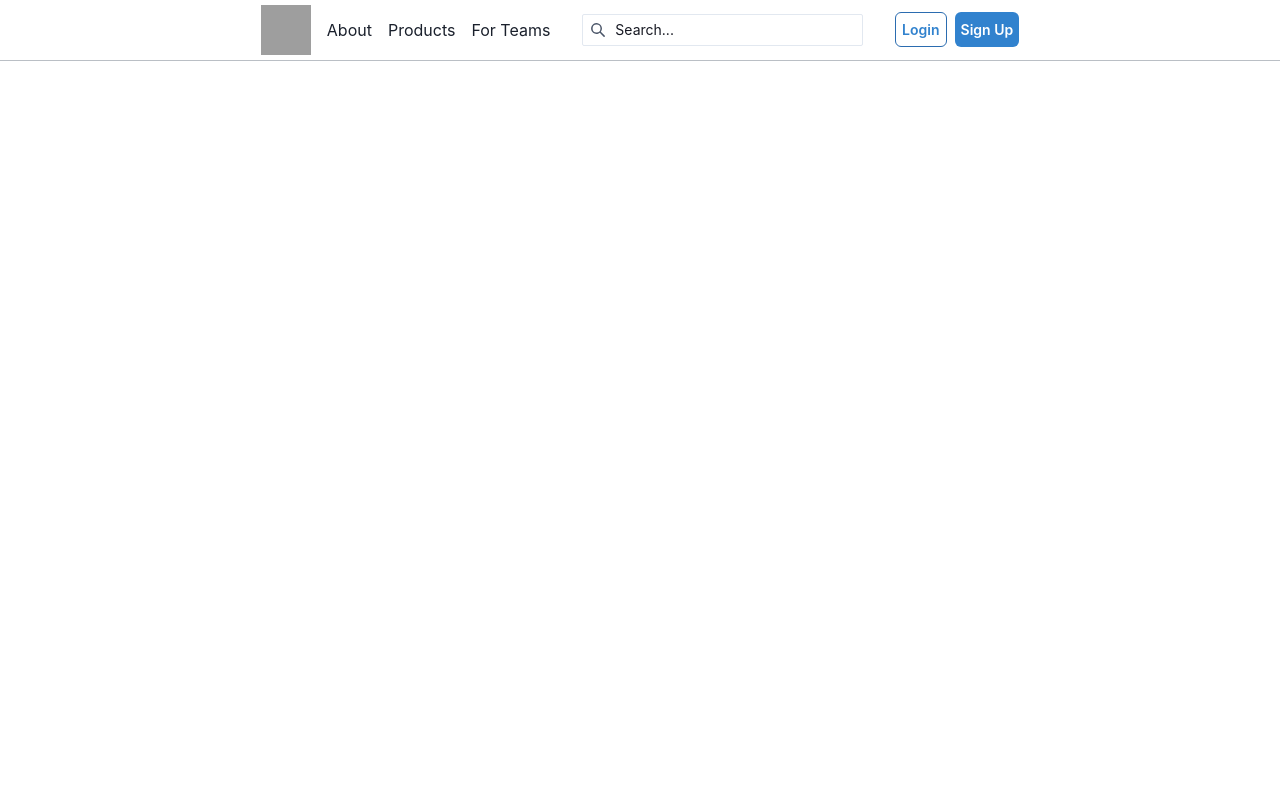
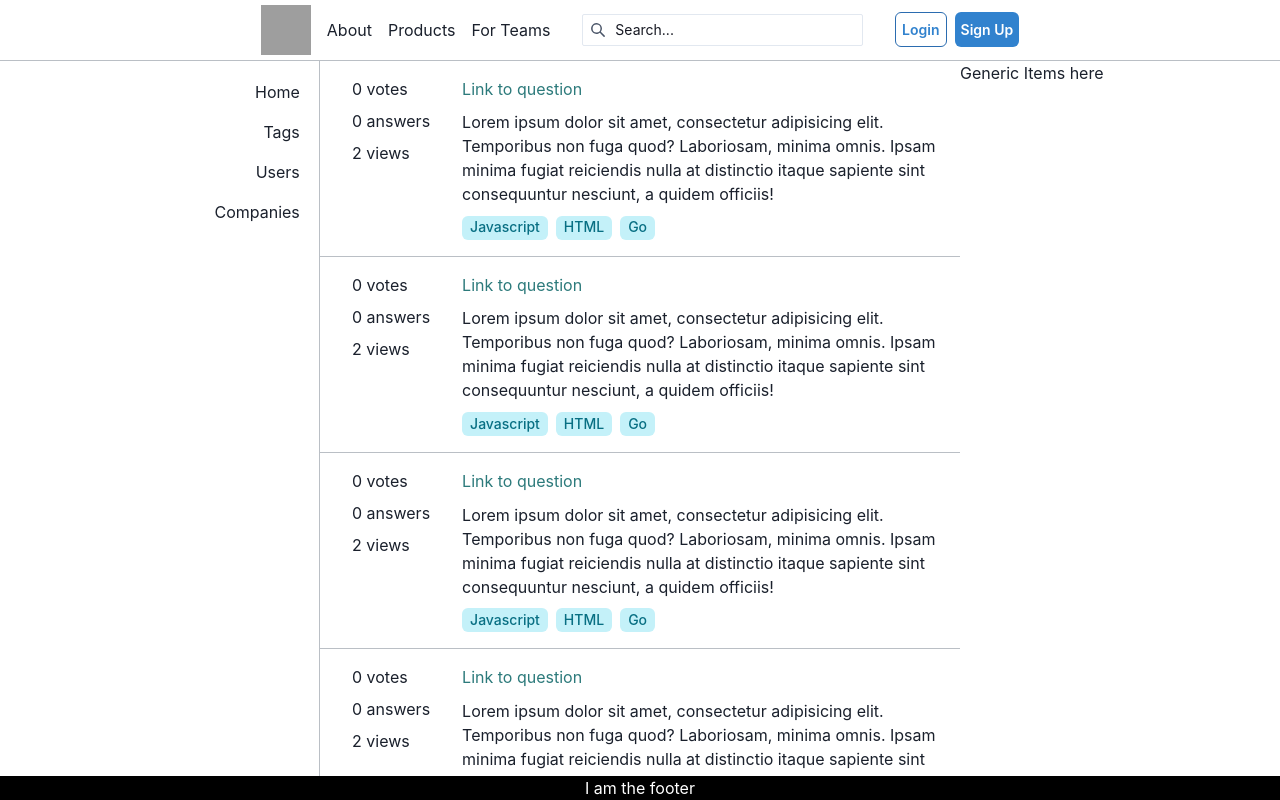
Before and after one commit to Qbreek/React-Overflow, a React (Vite) app: page / in a window 1280 px wide. Built offline with nearby package versions, Linux system fonts and the light colour scheme; grey boxes are pictures that could not be loaded; the HTML template or start-up script is replaced by a standard one.

Commit message:
Add Questions component and App layout

```diff
--- a/src/App.css
+++ b/src/App.css
@@ -0,0 +1,43 @@
+#app {
+    height: 100vh;
+    display: grid;
+    grid-template-columns: 25% auto 25%;
+    grid-template-rows: auto 1fr auto;
+    grid-template-areas:
+        'header header header'
+        'nav main section'
+        'footer footer footer';
+}
+
+#app > header {
+    grid-area: header;
+}
+
+#app > nav {
+    grid-area: nav;
+}
+
+#app > main {
+    grid-area: main;
+    overflow: auto;
+    overflow-y: scroll;
+    scrollbar-width: none; /* Firefox */
+    -ms-overflow-style: none; /* Internet Explorer 10+ */
+}
+
+main::-webkit-scrollbar {
+    /* WebKit */
+    width: 0;
+    height: 0;
+}
+
+#app > section {
+    grid-area: section;
+}
+
+#app > footer {
+    grid-area: footer;
+    background-color: black;
+    color: white;
+    text-align: center;
+}
--- a/src/App.tsx
+++ b/src/App.tsx
@@ -1,11 +1,38 @@
 import { ChakraProvider } from '@chakra-ui/react';
 import { Header } from './Header';
+import './App.css';
+import { Question } from './Question';
+import { SidebarNav } from './SidebarNav';
+import { Footer } from './Footer';
+import { SidebarItems } from './SidebarItems';
 
 function App() {
     return (
         <>
             <ChakraProvider>
-                <Header />
+                <div id="app">
+                    <Header />
+                    <SidebarNav />
+                    <main>
+                        {/* Router Outlet here */}
+                        <Question />
+                        <Question />
+                        <Question />
+                        <Question />
+                        <Question />
+                        <Question />
+                        <Question />
+                        <Question />
+                        <Question />
+                        <Question />
+                        <Question />
+                        <Question />
+                        <Question />
+                        <Question />
+                    </main>
+                    <SidebarItems />
+                    <Footer />
+                </div>
             </ChakraProvider>
         </>
     );
--- /dev/null
+++ b/src/Footer.tsx
@@ -0,0 +1,3 @@
+export function Footer() {
+    return <footer>I am the footer</footer>;
+}
--- a/src/Header.css
+++ b/src/Header.css
@@ -1,7 +1,8 @@
-header {
+.app-header {
     display: flex;
     border-bottom: 1px solid #babfc5;
     justify-content: center;
+    background-color: white;
 }
 
 .header-items-container {
@@ -23,7 +24,7 @@ header {
     display: none;
 }
 
-nav {
+.header-nav {
     display: flex;
     justify-content: center;
     gap: 0.5rem;
@@ -58,7 +59,7 @@ nav {
         gap: 0.5rem;
     }
 
-    nav {
+    .header-nav {
         display: none;
     }
 }
--- a/src/Header.tsx
+++ b/src/Header.tsx
@@ -16,7 +16,7 @@ import {
 
 export function Header() {
     return (
-        <header>
+        <header className="app-header">
             <section className="header-items-container">
                 <ul className="desktop-list-anchors">
                     <Link>
@@ -70,7 +70,7 @@ export function Header() {
                         _placeholder={{ color: 'gray.900' }}
                     />
                 </InputGroup>
-                <nav className="desktop-nav">
+                <nav className="header-nav">
                     <Link
                         style={{
                             display: 'inline-flex',
--- /dev/null
+++ b/src/Question.css
@@ -0,0 +1,23 @@
+.question-item {
+    display: flex;
+    border-bottom: 1px solid #babfc5;
+    gap: 2rem;
+    padding: 1rem 0 1rem 2rem;
+}
+
+.question-item-statistics {
+    display: flex;
+    flex-direction: column;
+    list-style: none;
+    gap: 0.5rem;
+}
+
+.question-item-body {
+    display: flex;
+    flex-direction: column;
+    gap: 0.6rem;
+}
+
+.question-item-statistics > li {
+    white-space: nowrap;
+}
--- /dev/null
+++ b/src/Question.tsx
@@ -0,0 +1,27 @@
+import { Flex, Link, Tag } from '@chakra-ui/react';
+import './Question.css';
+
+export function Question() {
+    return (
+        <article className="question-item">
+            <ul className="question-item-statistics">
+                <li>0 votes</li>
+                <li>0 answers</li>
+                <li>2 views</li>
+            </ul>
+            <section className="question-item-body">
+                <Link color="teal.600">Link to question</Link>
+                <p>
+                    Lorem ipsum dolor sit amet, consectetur adipisicing elit. Temporibus non fuga
+                    quod? Laboriosam, minima omnis. Ipsam minima fugiat reiciendis nulla at
+                    distinctio itaque sapiente sint consequuntur nesciunt, a quidem officiis!
+                </p>
+                <Flex gap="2">
+                    <Tag colorScheme="cyan">Javascript</Tag>
+                    <Tag colorScheme="cyan">HTML</Tag>
+                    <Tag colorScheme="cyan">Go</Tag>
+                </Flex>
+            </section>
+        </article>
+    );
+}
--- /dev/null
+++ b/src/SidebarItems.tsx
@@ -0,0 +1,3 @@
+export function SidebarItems() {
+    return <section>Generic Items here</section>;
+}
--- /dev/null
+++ b/src/SidebarNav.css
@@ -0,0 +1,10 @@
+.sidebar {
+    display: flex;
+    flex-direction: column;
+    justify-content: start;
+    align-items: flex-end;
+    gap: 1rem;
+    padding: 1.2rem;
+    flex: 1;
+    border-right: 1px solid #babfc5;
+}
--- /dev/null
+++ b/src/SidebarNav.tsx
@@ -0,0 +1,13 @@
+import { Link } from '@chakra-ui/react';
+import './SidebarNav.css';
+
+export function SidebarNav() {
+    return (
+        <nav className="sidebar">
+            <Link>Home</Link>
+            <Link>Tags</Link>
+            <Link>Users</Link>
+            <Link>Companies</Link>
+        </nav>
+    );
+}
--- a/src/index.css
+++ b/src/index.css
@@ -0,0 +1,3 @@
+body {
+    margin: 0; /* prevents scrollbars */
+}
```
